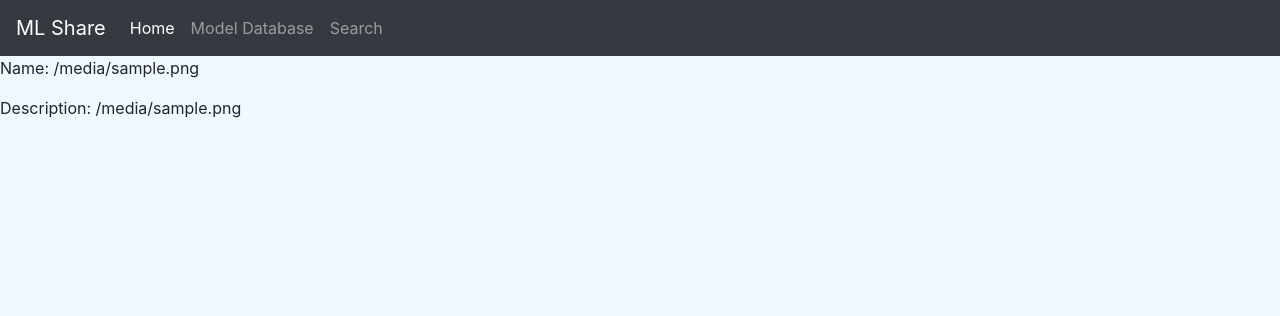
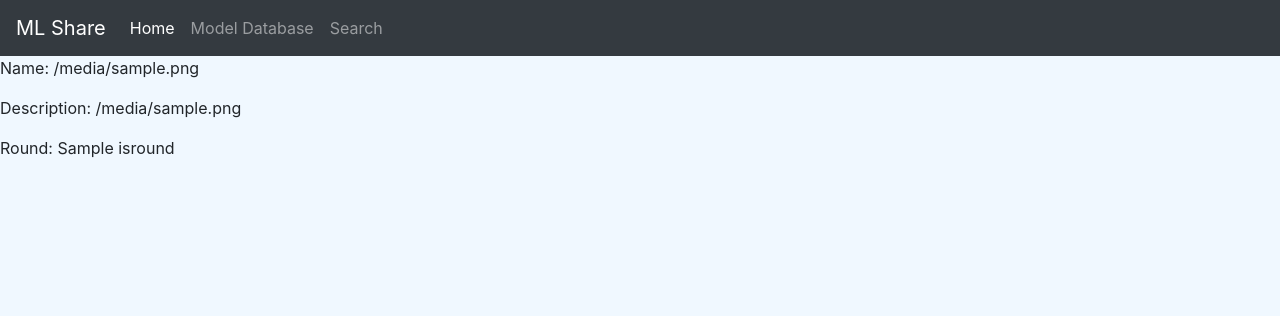
Before and after one commit to AliAlShah/ML-ModelShare, a Flask app: template templates/view.html in a window 1280 px wide. Shown: the top 316 px of the page. Run offline with Flask 2, Linux system fonts and the light colour scheme; the template is opened without the code that fills it: most values are stand-ins (such as "Sample title", 1, 10 or a date in 2020).

Commit message:
Adjusted Database
Fixed round functionality
Adjusted round conditional
Fixed database isround

```diff
--- a/app.py
+++ b/app.py
@@ -19,14 +19,14 @@ class models(db.Model):
     filedescription = db.Column(db.String(200))
     data = db.Column(db.LargeBinary)
     instructions = db.Column(db.LargeBinary)
-    isround = db.Column(db.Boolean)
+    isround = db.Column(db.String(50))
 
     def __init__(self, filename, filedescription, data, instructions, isround):
         self.filename = filename
         self.filedescription = filedescription
         self.data = data
         self.instructions = instructions
-        self.round = isround
+        self.isround = isround
 
 @app.route("/", methods=["POST", "GET"])
 def home():
@@ -70,9 +70,6 @@ def view():
 def view_model(name):
     mymodel = models.query.filter_by(filename=name).first()
 
-
-    #return send_file(BytesIO(mymodel.instructions), attachment_filename="openwithnotepad")
-
     if request.method == "POST":
         parameters = request.form["parameters"]
         parameters = parameters.split(",")
@@ -94,7 +91,7 @@ def view_model(name):
             except:
                 flash("Could not predict value, uploaded model may be corupt or you may have missed a parameter")
 
-        if mymodel.isround == True:
+        if mymodel.isround == "on":
             prediction = round(prediction[0])
 
         flash(f"Prediction: {str(prediction)}")
--- a/templates/view.html
+++ b/templates/view.html
@@ -5,6 +5,7 @@
     {% for item in values %}
         <p>Name: {{item.filename}}</p>
         <p>Description: {{item.filedescription}}</p>
+        <p>Round: {{item.isround}}</p>
         <p>&ensp;</p>
     {% endfor %}
 {% endblock %}
```
Also changed, not shown: models.sqlite3.
